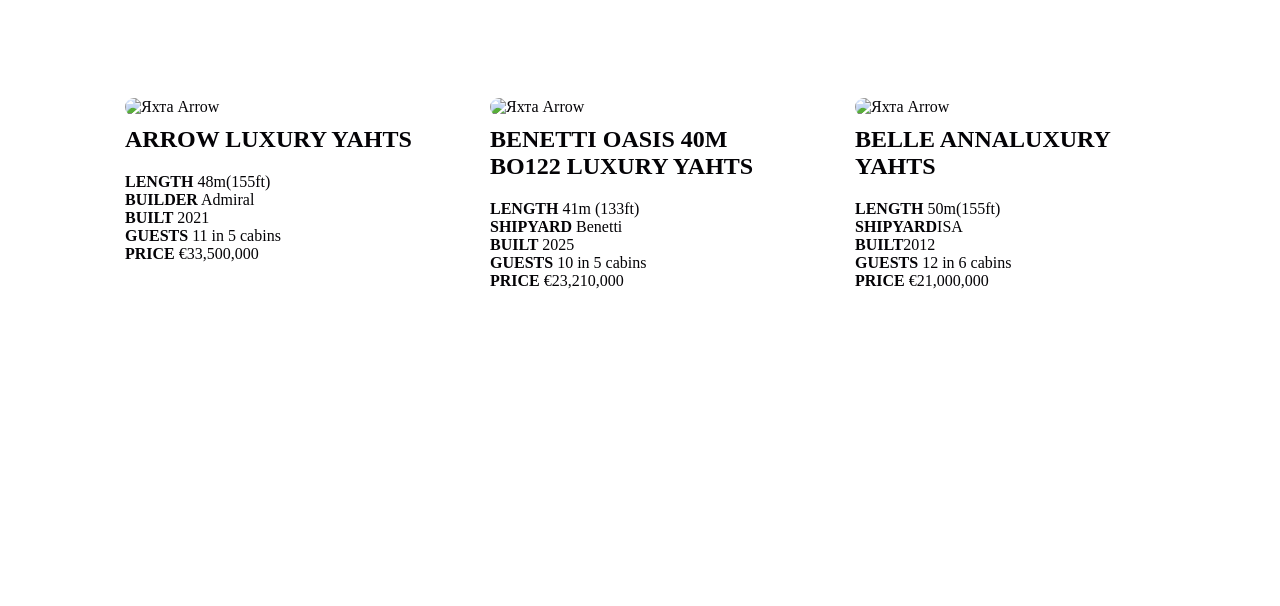
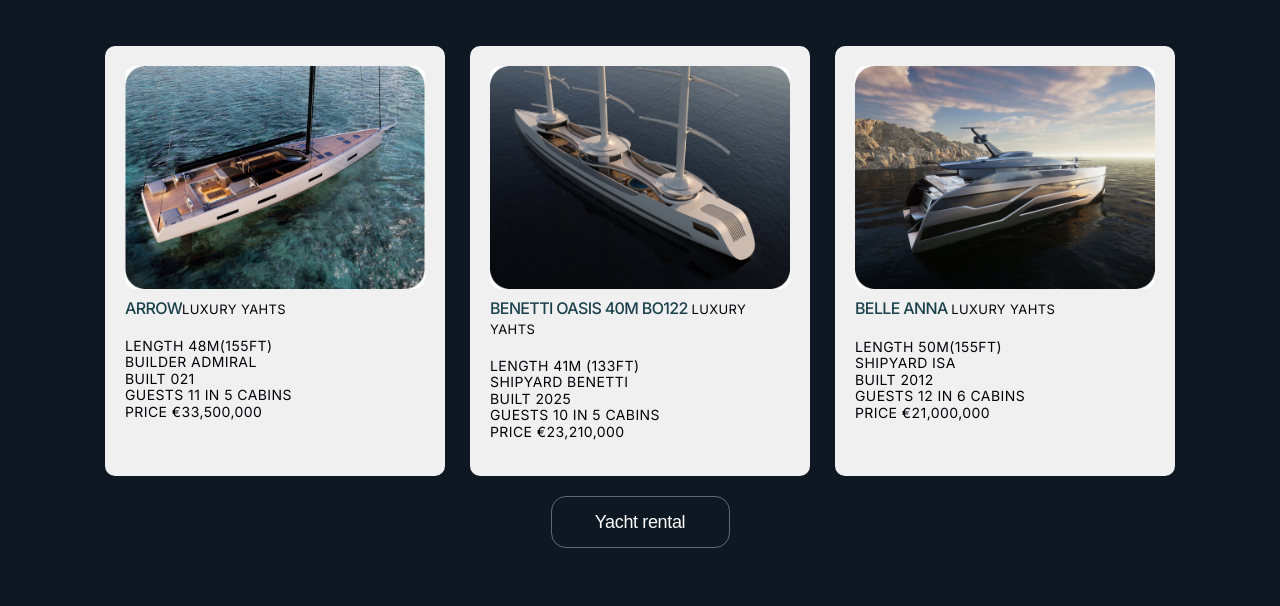
Before and after one commit to VisockiyArtem/prodgekt-2-test, a plain HTML site: page index.html in a window 1280 px wide. Shown: the part 304-910 px from the top of the page. Before the commit the page ends 800 px from the top, so only its background shows below. Drawn offline with Linux system fonts and the light colour scheme.

Commit message:
index file

```diff
--- a/css/styles.css
+++ b/css/styles.css
@@ -1,3 +1,35 @@
+body {
+    font-family: "inter", sans-serif;
+    color: black;
+    background-color: #0E1823;
+}
+
+a {
+    text-decoration: none;
+}
+
+ul {
+    list-style-type: none;
+}
+
+ol,
+ul {
+    list-style-type: none;
+    margin-top: 0;
+    padding-left: 0;
+}
+
+p,
+h1,
+h2,
+h3,
+h4,
+h5,
+h6 {
+    margin-top: 0;
+    margin-bottom: 0;
+}
+
 img {
     display: block;
     max-width: 100%;
@@ -28,9 +60,9 @@
 
 .picture-collection {
     display: flex;
+
 }
 
-.list-yacht {}
 
 .name-our-yacht {
     background-color: #fff;
@@ -53,6 +85,59 @@
     width: 300px;
 }
 
+.yacht-card {
+    display: flex;
+    flex-direction: column;
+    align-items: flex-start;
+    justify-content: flex-start;
+    padding: 20px;
+    background-color: #f0f0f0;
+    /* Пример цвета фона */
+}
+
+.yacht-item {
+    font-weight: 400;
+    font-size: 14px;
+    line-height: 1.18;
+    letter-spacing: 0.03em;
+    text-transform: uppercase;
+    color: #040306;
+}
+
+.description {
+    font-weight: 400;
+    font-size: 14px;
+    line-height: 1.18;
+    letter-spacing: 0.03em;
+    color: #040306;
+}
+
+.arrow{
+    font-weight: 500;
+    font-size: 16px;
+    line-height: 1.2;
+    letter-spacing: -0.04em;
+    text-transform: uppercase;
+    color: #1b414b;
+
+}
+
+.luxxsuri-yachts {
+    font-weight: 400;
+        font-size: 13px;
+        line-height: 1.18;
+        letter-spacing: 0.03em;
+        text-transform: uppercase;
+        color: #040306;
+
+}
+
+.yacht-card ul {
+    list-style: none;
+    padding: 0;
+    margin-top: 20px;
+}
+
 .yacht-card img {
     max-width: 100%;
     border-radius: 10px;
@@ -66,3 +151,26 @@
     list-style: none;
     padding: 0;
 }
+
+.our-yachts-btn {
+    text-align: center;
+    gap: 10px;
+    border: 1px solid rgba(251, 251, 251, 0.35);
+    border-radius: 15px;
+    padding: 16px 40px;
+    width: 179px;
+    height: 52px;
+    background-color: transparent;
+    font-weight: 500;
+    font-size: 18px;
+    line-height: 1.1;
+    letter-spacing: -0.02em;
+    color: #fbfbfb;
+}
+
+.btn-div {
+    padding-bottom: 50px;
+    display: flex;
+    justify-content: center;
+    align-items: center;
+}
--- a/index.html
+++ b/index.html
@@ -19,42 +19,43 @@
             <h2 class="our-yachts yacht"> Choose your dream yacht and sail away into the sunset </h2>
             <div class="yacht-container">
                 <div class="yacht-card">
-                    <img src="./img/img yaht.jpg" alt="Яхта Arrow">
-                    <h2>ARROW <strong>LUXURY YAHTS</strong></h2>
+                    <img src="./css/img/img yaht.jpg" alt="Яхта Arrow">
+                    <h2 class="arrow">ARROW<span class="luxxsuri-yachts">LUXURY YAHTS</span></h2>
                     <ul>
-                        <li class="yacht-item"><strong>LENGTH</strong> 48m(155ft)</li>
-                        <li class="yacht-item"><strong>BUILDER</strong> Admiral</li>
-                        <li class="yacht-item"><strong>BUILT</strong> 2021</li>
-                        <li class="yacht-item"><strong>GUESTS</strong> 11 in 5 cabins</li>
-                        <li class="yacht-item"><strong>PRICE</strong> €33,500,000</li>
+                        <li class="yacht-item"> LENGTH <span class="description">48m(155ft)</span></li>
+                        <li class="yacht-item"> BUILDER <span  class="description">Admiral </span></li>
+                        <li class="yacht-item"> BUILT <span class="description">021</span> </li>
+                        <li class="yacht-item"> GUESTS <span class="description">11 in 5 cabins </span></li>
+                        <li class="yacht-item"> PRICE <spawn class="description">€33,500,000</spawn> </li>
                     </ul>
                 </div>
                 <div class="yacht-card">
-                    <img src="./img/img yaht (1).jpg" alt="Яхта Arrow">
-                    <h2>BENETTI OASIS 40M BO122 <strong> LUXURY YAHTS</strong></h2>
+                    <img src="./css/img/img yaht (1).jpg" alt="Яхта Arrow">
+                    <h2 class="arrow">BENETTI OASIS 40M BO122  <span class="luxxsuri-yachts">LUXURY YAHTS</span></h2>
                     <ul>
-                        <li class="yacht-item"><strong>LENGTH</strong> 41m (133ft)</li>
-                        <li class="yacht-item"><strong>SHIPYARD</strong> Benetti</li>
-                        <li class="yacht-item"><strong>BUILT</strong> 2025</li>
-                        <li class="yacht-item"><strong>GUESTS</strong> 10 in 5 cabins</li>
-                        <li class="yacht-item"><strong>PRICE</strong> €23,210,000</li>
+                        <li class="yacht-item"> LENGTH <span class="description">41m (133ft)</span></li>
+                        <li class="yacht-item"> SHIPYARD  <span class="description">Benetti</span></li>
+                        <li class="yacht-item"> BUILT <span class="description">2025</span></li>
+                        <li class="yacht-item"> GUESTS <span class="description">10 in 5 cabins</span></li>
+                        <li class="yacht-item"> PRICE <span class="description">€23,210,000</span></li>
                     </ul>
                 </div>
                 <div class="yacht-card">
-                    <img src="./img/img yaht (2).jpg" alt="Яхта Arrow">
-                    <h2>BELLE ANNA<strong>LUXURY YAHTS</strong></h2>
+                    <img src="./css/img/img yaht (2).jpg" alt="Яхта Arrow">
+                    <h2 class="arrow">BELLE ANNA <span class="luxxsuri-yachts">LUXURY YAHTS</span></h2>
                     <ul>
-                        <li class="yacht-item"><strong>LENGTH</strong> 50m(155ft)</li>
-                        <li class="yacht-item"><strong>SHIPYARD</strong>ISA</li>
-                        <li class="yacht-item"><strong>BUILT</strong>2012</li>
-                        <li class="yacht-item"><strong>GUESTS</strong> 12 in 6 cabins</li>
-                        <li class="yacht-item"><strong>PRICE</strong> €21,000,000</li>
+                        <li class="yacht-item"> LENGTH  <span class="description">50m(155ft)</span></li>
+                        <li class="yacht-item"> SHIPYARD <span class="description">ISA</span></li>
+                        <li class="yacht-item"> BUILT <span class="description">2012</span></li>
+                        <li class="yacht-item"> GUESTS <span class="description">12 in 6 cabins</span></li>
+                        <li class="yacht-item"> PRICE <span class="description">€21,000,000</span></li>
                     </ul>
                 </div>
-            </div>
         </div>
+        <div class="btn-div">
+            <button type="button" class="our-yachts-btn">Yacht rental</button>
         </div>
-        </div>
+
     </section>
 </body>
 
```
